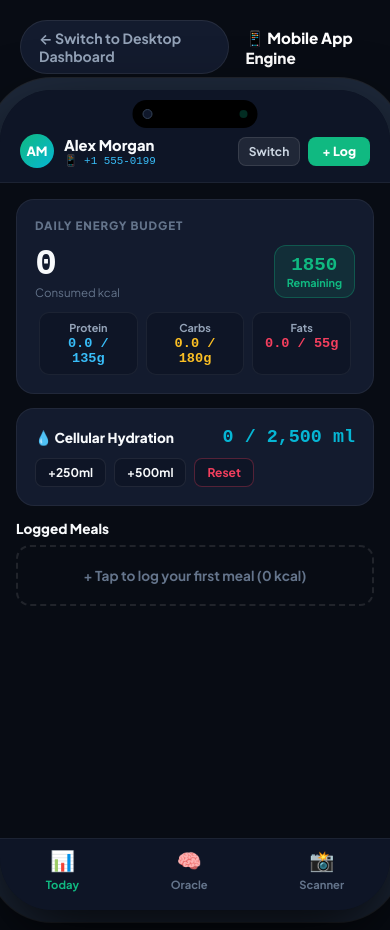
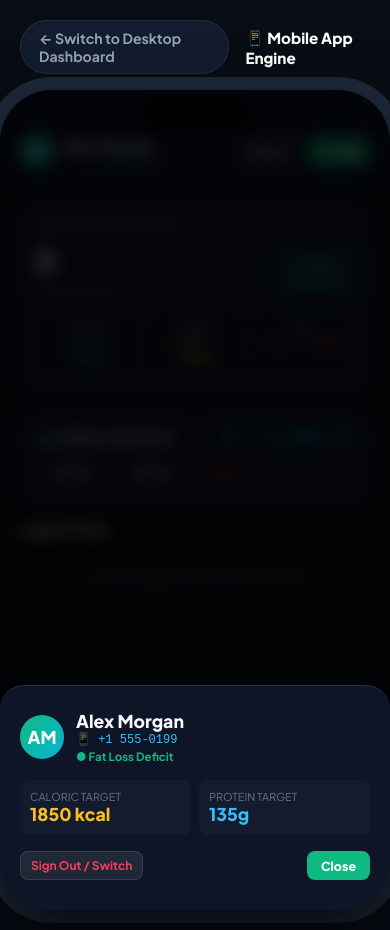
Before and after one commit to Anurag3890/ai-nutrition-assistant, a plain HTML site: page web/mobile.html in a window 390 px wide. Both pictures are taken after a click on the element "View profile & account". Drawn offline with Linux system fonts and the light colour scheme.

Commit message:
feat(mobile): add profile modal sheet and category selector to mobile simulator

```diff
--- a/web/mobile.html
+++ b/web/mobile.html
@@ -595,6 +595,12 @@
         <div class="m-modal" id="mob-modal-log" style="display: none;">
             <div class="m-sheet">
                 <div style="font-size: 1.05rem; font-weight: 800; margin-bottom: 14px;">Log Meal to Diary</div>
+                <select class="m-field" id="m-inp-cat">
+                    <option value="Breakfast">Breakfast</option>
+                    <option value="Lunch">Lunch</option>
+                    <option value="Dinner" selected>Dinner</option>
+                    <option value="Snacks">Snacks</option>
+                </select>
                 <input type="text" class="m-field" id="m-inp-name" placeholder="Food item (e.g. Pan-seared Salmon)" required>
                 <div style="display: grid; grid-template-columns: 1fr 1fr; gap: 8px;">
                     <input type="number" class="m-field" id="m-inp-cal" placeholder="Calories (kcal)" required>
@@ -603,6 +609,34 @@
                 <div style="display: flex; justify-content: flex-end; gap: 10px; margin-top: 6px;">
                     <button class="m-w-btn" onclick="closeMobLogModal()">Cancel</button>
                     <button class="btn-m-action" onclick="saveMobLogMeal()">Save</button>
+                </div>
+            </div>
+        </div>
+
+        <!-- Profile Modal Sheet -->
+        <div class="m-modal" id="mob-modal-profile" style="display: none;">
+            <div class="m-sheet">
+                <div style="display: flex; align-items: center; gap: 12px; margin-bottom: 16px;">
+                    <div class="m-avatar" id="mob-prof-avatar" style="width: 44px; height: 44px; font-size: 1.1rem;">AM</div>
+                    <div>
+                        <div style="font-size: 1.1rem; font-weight: 800;" id="mob-prof-name">Alex Morgan</div>
+                        <div style="font-size: 0.75rem; color: #38bdf8; font-family: ui-monospace, monospace;" id="mob-prof-phone">📱 +1 555-0199</div>
+                        <div style="font-size: 0.72rem; color: #10b981; font-weight: 700; margin-top: 2px;" id="mob-prof-goal">● Fat Loss Deficit</div>
+                    </div>
+                </div>
+                <div style="display: grid; grid-template-columns: 1fr 1fr; gap: 8px; margin-bottom: 16px;">
+                    <div style="background: #131b2e; padding: 10px; border-radius: 8px;">
+                        <div style="font-size: 0.68rem; color: #64748b; text-transform: uppercase;">Caloric Target</div>
+                        <div style="font-size: 1.1rem; font-weight: 800; color: #fbbf24;" id="mob-prof-cal">1850 kcal</div>
+                    </div>
+                    <div style="background: #131b2e; padding: 10px; border-radius: 8px;">
+                        <div style="font-size: 0.68rem; color: #64748b; text-transform: uppercase;">Protein Target</div>
+                        <div style="font-size: 1.1rem; font-weight: 800; color: #38bdf8;" id="mob-prof-prot">135g</div>
+                    </div>
+                </div>
+                <div style="display: flex; justify-content: space-between; gap: 8px;">
+                    <button class="btn-m-ghost" style="color: #f43f5e;" onclick="mobSignOut()">Sign Out / Switch</button>
+                    <button class="btn-m-action" onclick="closeMobProfileModal()">Close</button>
                 </div>
             </div>
         </div>
@@ -821,7 +855,26 @@
         function openMobLogModal() { document.getElementById("mob-modal-log").style.display = "flex"; }
         function closeMobLogModal() { document.getElementById("mob-modal-log").style.display = "none"; }
 
+        function openMobProfileModal() {
+            const u = getCur();
+            document.getElementById("mob-prof-avatar").textContent = u.avatar;
+            document.getElementById("mob-prof-name").textContent = u.name;
+            document.getElementById("mob-prof-phone").textContent = `📱 ${u.phone || 'Personal'}`;
+            document.getElementById("mob-prof-goal").textContent = `● ${u.goal}`;
+            document.getElementById("mob-prof-cal").textContent = `${u.targets.cal} kcal`;
+            document.getElementById("mob-prof-prot").textContent = `${u.targets.p}g`;
+            document.getElementById("mob-modal-profile").style.display = "flex";
+        }
+        function closeMobProfileModal() {
+            document.getElementById("mob-modal-profile").style.display = "none";
+        }
+        function mobSignOut() {
+            closeMobProfileModal();
+            openMobAuthModal();
+        }
+
         function saveMobLogMeal() {
+            const cat = document.getElementById("m-inp-cat").value;
             const name = document.getElementById("m-inp-name").value.trim();
             const cal = parseFloat(document.getElementById("m-inp-cal").value) || 0;
             const p = parseFloat(document.getElementById("m-inp-prot").value) || 0;
@@ -829,7 +882,7 @@
 
             const u = getCur();
             const meals = getMobMeals(u.id);
-            meals.push({ cat: "Dinner", title: name, cal, p, c: 20, f: 8 });
+            meals.push({ cat: cat || "Dinner", title: name, cal, p, c: 20, f: 8 });
             saveMobMeals(u.id, meals);
 
             renderMobile();
```
Also changed, not shown: 1 other file.
